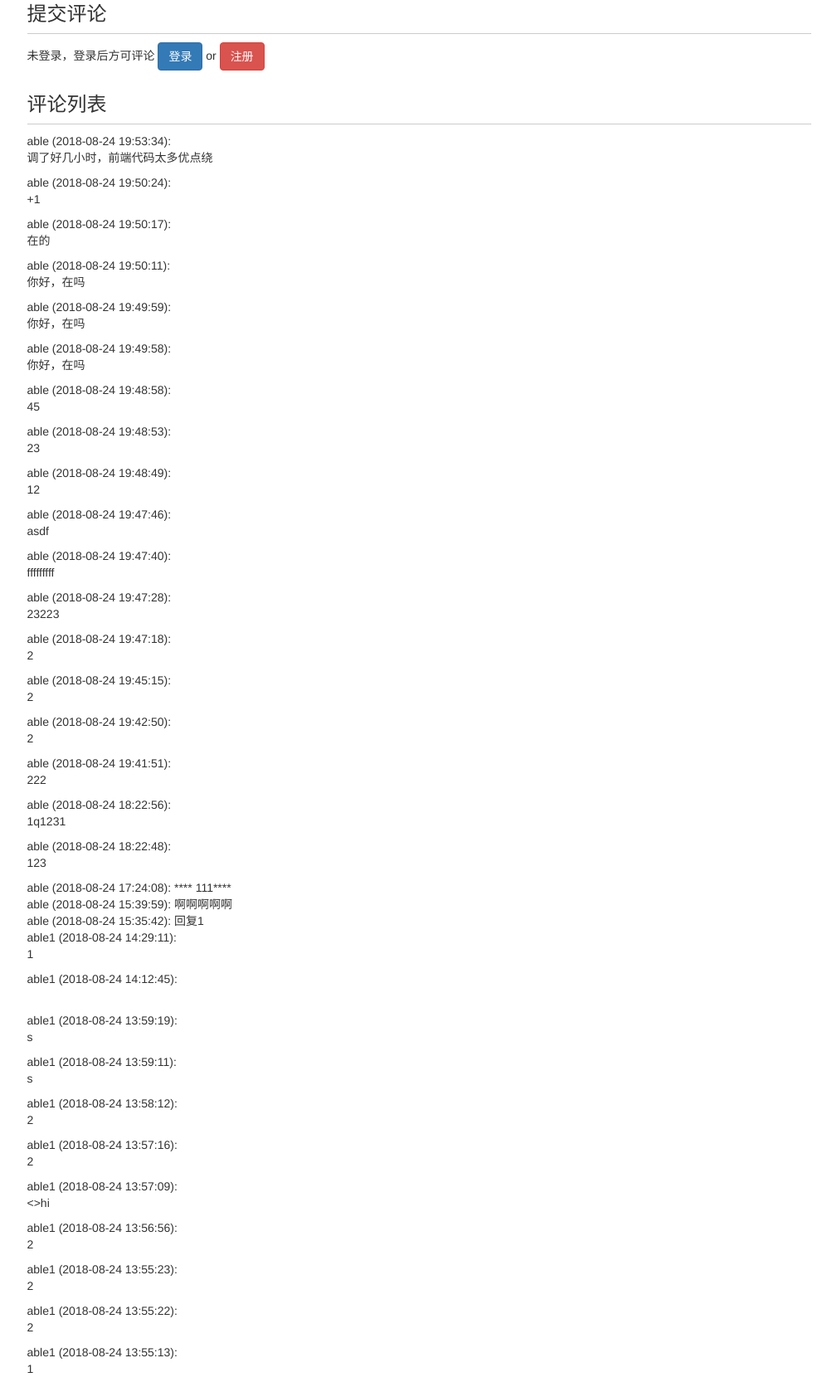
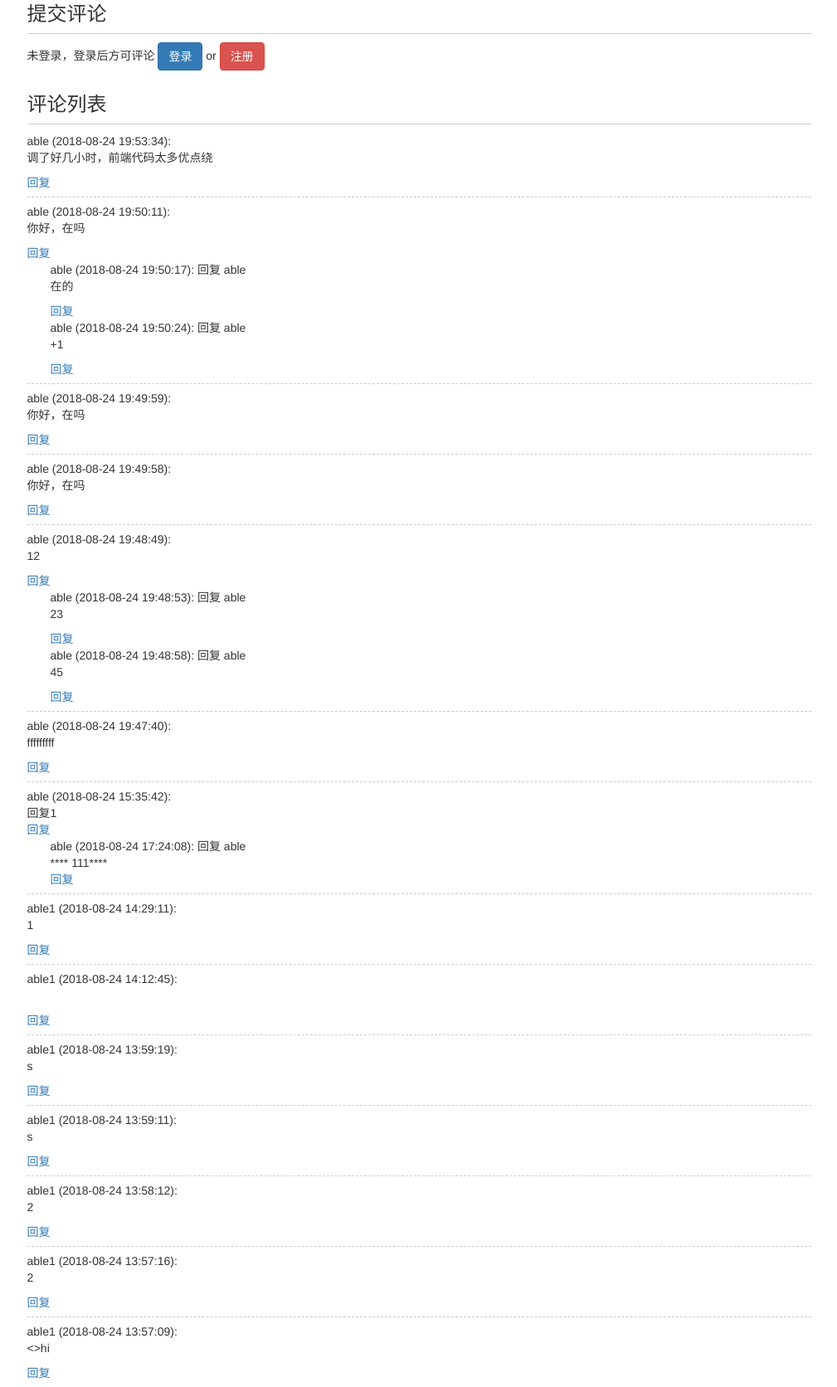
Before and after one commit to able8/Django-Course, a Django app: page /blog/1 in a window 1280 px wide. Shown: the part 278-1950 px from the top of the page at 83% size, without its empty margins (135-1144 px from the left). Run offline with Django 3.2, Linux system fonts and the light colour scheme; data comes from the database, SQL or seed files in the repository; both versions use the stored data as it was after the commit; some libraries are stand-ins or nearby versions.

Commit message:
p26 !重要，有点难。 回复功能设计和树结构， 前端js处理并显示用户回复。内容比较多

```diff
--- a/mysite/blog/static/blog/blog.css
+++ b/mysite/blog/static/blog/blog.css
@@ -50,3 +50,13 @@ h3.comment-area-title {
 div.django-ckeditor-widget {
     width: 100%;
 }
+
+div.comment {
+    border-bottom: 1px dashed #ccc;
+    margin-bottom: 0.5em;
+    padding-bottom: 0.5em;
+}
+
+div.reply {
+    margin-left: 2em;
+}
--- a/mysite/blog/templates/blog/blog_detail.html
+++ b/mysite/blog/templates/blog/blog_detail.html
@@ -46,6 +46,10 @@
             {% if user.is_authenticated %}
                 <form id="comment_form" action="{% url 'update_comment' %}" method="POST" style="overflow: hidden">
                     <label>{{ user.username }}，欢迎评论～</label>
+                    <div id="reply_content_container" style="display: none;">
+                        <p>回复：</p>
+                        <div id="reply_content"> </div>
+                    </div>
                     {% csrf_token %}
                     {% for field in comment_form %}
                         {{ field }}
@@ -64,15 +68,32 @@
                 <h3 class="comment-area-title">评论列表</h3>
                 <div id="comment_list" >
                     {% for comment in comments  %}
-                        <div>
-                            {{ comment.user.username }}
-                            ({{ comment.comment_time | date:"Y-m-d H:i:s" }}):
-                            {{ comment.text | safe }}  {# html标记转成对应格式 #}
+                        <div id="root_{{ comment.pk }}" class="comment">
+                            <span>{{ comment.user.username }}
+                            <span>({{ comment.comment_time | date:"Y-m-d H:i:s" }}):</span>
+                            <div id="comment_{{ comment.pk }}">
+                                {{ comment.text | safe }}
+                            </div>
+                            <a href="javascript:reply({{ comment.pk }})">回复</a>
+
+                            {% for reply in comment.root_comment.all  %}
+                                <div class="reply">
+                                    <span>{{ reply.user.username }}</span>
+                                    <span>({{ reply.comment_time | date:"Y-m-d H:i:s" }}):</span>
+                                    <span>回复</span>
+                                    <span>{{ reply.reply_to.username }}</span>
+                                    <div id="comment_{{ reply.pk }}">
+                                        {{ reply.text|safe }}
+                                    </div>
+                                    <a href="javascript:reply({{ reply.pk }})">回复</a>
+                                </div>
+                            {% endfor %}
                         </div>
                     {% empty %}
                         <span id='no_comment'>暂无评论</span>
                     {% endfor %}
                 </div>
+            </div>
         </div>
     </div>
 </div>
@@ -101,14 +122,37 @@
             cache: false,
             success: function(data){    // 提交成功后调用的方法
                 console.log(data);
-                // 如果成功，就插入显示数据
-                $("#no_comment").remove();
+                // 如果成功，就插入显示数
+
                 if(data['status']=='SUCCESS'){
-                    var comment_html = '<div>' + data['username'] +
-                          ' (' + data['comment_time'] + '): ' + data['text'] + '</div>';
-                    $("#comment_list").prepend(comment_html);
+                    // 判断是 评论 还是 回复， 不同的插入位置的
+                    if($('#reply_comment_id').val() == '0'){
+                    // 插入评论
+                    var comment_html = '<div id="root_' + data['pk'] + '" class="comment"> \
+                    <span>' + data['username'] + '</span> \
+                    <span>(' + data['comment_time'] + '):</span>\
+                    <div id="comment_' + data['pk'] + '">' + data['text'] + '</div> \
+                    <a href="javascript:reply(' + data['pk'] + ');">回复</a></div>';
+                    $('#comment_list').prepend(comment_html);
+
+                    }else{
+                    // 插入回复
+                    var reply_html = '<div class="reply"><span>' + data['username'] + '</span> \
+                    <span>(' + data['comment_time'] + '):</span> \
+                    <span> 回复 </span> \
+                    <span>' + data['reply_to'] + ': </span> \
+                    <div id="comment_' + data['pk'] + '">' + data['text'] + '</div> \
+                    <a href="javascript:reply(' + data['pk'] + ');">回复</a></div>';
+                    $('#root_' + data['root_pk']).append(reply_html);
+
+                    }
+
                     // 清空评论区内容
                     CKEDITOR.instances['id_text'].setData('');
+                    $('#reply_content_container').hide();
+                    $('#reply_comment_id').val('0');
+                    $("#no_comment").remove();
+
                 }else{
                     // 显示错误信息
                     $("#comment_error").text(data['message']);
@@ -120,5 +164,19 @@
         });
         return false;
     });
+
+    function reply(reply_comment_id){
+        // 设置值
+        $('#reply_comment_id').val(reply_comment_id);
+        // 显示回复的哪条
+        var html = $('#comment_' + reply_comment_id).html();
+        $('#reply_content').html(html);
+        $('#reply_content_container').show();
+        // 点击回复后，屏幕滚动到评论表单, 并获得焦点,
+        $('html').animate({scrollTop: $('#comment_form').offset().top - 60 }, 300, function(){
+            CKEDITOR.instances['id_text'].focus();
+        });
+    }
+
 </script>
 {% endblock script_extends %}
--- a/mysite/blog/views.py
+++ b/mysite/blog/views.py
@@ -91,10 +91,10 @@ def blog_detail(request, blog_pk):
 
     blog_content_type = ContentType.objects.get_for_model(blog)
     comments = Comment.objects.filter(
-        content_type=blog_content_type, object_id=blog.pk)
+        content_type=blog_content_type, object_id=blog.pk, parent=None)
 
     context = {}
-    context['comments'] = comments
+    context['comments'] = comments.order_by('-comment_time')
     context['previous_blog'] = Blog.objects.filter(
         created_time__gt=blog.created_time).last()
     context['next_blog'] = Blog.objects.filter(
@@ -103,6 +103,7 @@ def blog_detail(request, blog_pk):
     data = {}
     data['content_type'] = blog_content_type.model  # 模型的字符串
     data['object_id'] = blog_pk
+    data['reply_comment_id'] = 0
     context['comment_form'] = CommentForm(initial=data)  # 实例化, 并初始化
     response = render(request, 'blog/blog_detail.html', context)
     response.set_cookie(read_cookie_key, 'true')  # 阅读cookie标记
--- a/mysite/comment/admin.py
+++ b/mysite/comment/admin.py
@@ -4,4 +4,4 @@ from .models import Comment
 
 @admin.register(Comment)
 class CommentAdmin(admin.ModelAdmin):
-    list_display = ('content_object', 'text', 'comment_time', 'user')
+    list_display = ('id', 'content_object', 'text', 'comment_time', 'user')
--- a/mysite/comment/forms.py
+++ b/mysite/comment/forms.py
@@ -2,12 +2,18 @@ from django import forms
 from django.contrib.contenttypes.models import ContentType
 from django.db.models import ObjectDoesNotExist
 from ckeditor.widgets import CKEditorWidget
+from .models import Comment
 
 
 class CommentForm(forms.Form):
     content_type = forms.CharField(widget=forms.HiddenInput)
     object_id = forms.IntegerField(widget=forms.HiddenInput)
-    text = forms.CharField(widget=CKEditorWidget(config_name='comment_ckeditor'), error_messages={'required': '评论内容为空'})
+    text = forms.CharField(
+        widget=CKEditorWidget(config_name='comment_ckeditor'),
+        error_messages={'required': '评论内容为空'})
+
+    reply_comment_id = forms.IntegerField(
+        widget=forms.HiddenInput(attrs={'id': 'reply_comment_id'}))
 
     def __init__(self, *args, **kwargs):
         if 'user' in kwargs:
@@ -26,10 +32,25 @@ class CommentForm(forms.Form):
         content_type = self.cleaned_data['content_type']
         object_id = self.cleaned_data['object_id']
         try:
-            model_class = ContentType.objects.get(model=content_type).model_class()
+            model_class = ContentType.objects.get(
+                model=content_type).model_class()
             model_obj = model_class.objects.get(pk=object_id)
             self.cleaned_data['content_object'] = model_obj
         except ObjectDoesNotExist:
             raise forms.ValidationError('评论对象不存在')
 
         return self.cleaned_data
+
+    # 验证提交的数据
+    def clean_reply_comment_id(self):
+        reply_comment_id = self.cleaned_data['reply_comment_id']
+        if reply_comment_id < 0:
+            raise forms.ValidationError('回复出错')
+        elif reply_comment_id == 0:
+            self.cleaned_data['parent'] = None
+        elif Comment.objects.filter(pk=reply_comment_id).exists():
+            self.cleaned_data['parent'] = Comment.objects.get(
+                pk=reply_comment_id)
+        else:
+            raise forms.ValidationError('回复出错')
+        return reply_comment_id
--- a/mysite/comment/models.py
+++ b/mysite/comment/models.py
@@ -12,7 +12,16 @@ class Comment(models.Model):
 
     text = models.TextField()
     comment_time = models.DateTimeField(auto_now_add=True)
-    user = models.ForeignKey(User, on_delete=models.DO_NOTHING)
+    user = models.ForeignKey(User, related_name='comments', on_delete=models.DO_NOTHING)
+
+    # parent_id = models.IntegerField(default=0) # 用于回复功能,或使用如下自己的外键
+    root = models.ForeignKey('self', related_name='root_comment', null=True, on_delete=models.DO_NOTHING)
+    parent = models.ForeignKey('self', related_name='parent_comment', null=True, on_delete=models.DO_NOTHING)
+    reply_to = models.ForeignKey(User, related_name='replies', null=True, on_delete=models.DO_NOTHING)
+
+    def __str__(self):
+        return self.text # 显示评论内容
 
     class Meta:
-        ordering = ['-comment_time'] # 时间逆序，最新的在最前面
+        # ordering = ['-comment_time'] # 时间逆序，最新的在最前面
+        ordering = ['comment_time'] # 时间逆序，最新的在最前面
```
Also changed, not shown: mysite/comment/views.py (+15 -0 lines), mysite/mysite/forms.py (+45 -22 lines), README.md, images/评论回复.png (added), mysite/comment/migrations/0002_auto_20180824_1532.py (added), mysite/comment/migrations/0003_auto_20180824_1539.py (added), mysite/comment/migrations/0004_auto_20180824_1544.py (added), mysite/comment/migrations/0005_auto_20180824_1719.py (added), mysite/db.sqlite3.
